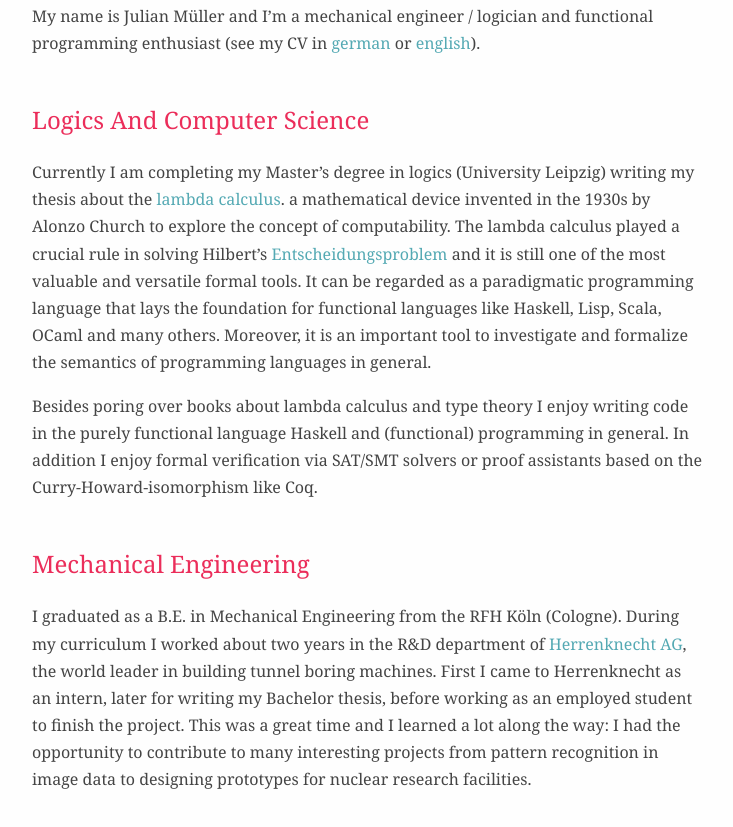
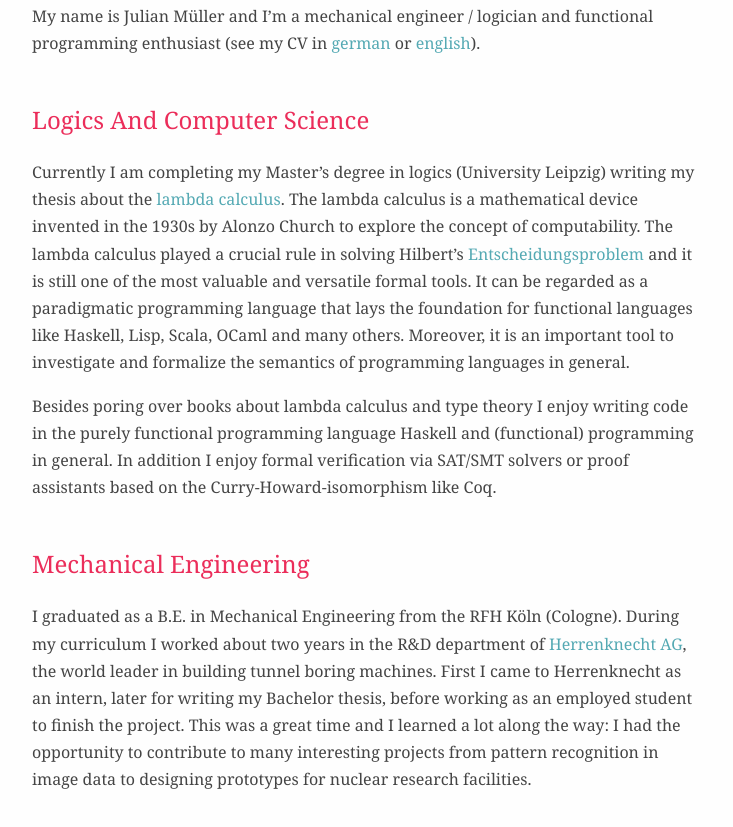
Before and after one commit to julmue/julmue.github.io, a plain HTML site: page index.html in a window 1280 px wide. Shown: the part 5599-6426 px from the top of the page, without its empty margins (272-1005 px from the left). Drawn offline with Linux system fonts and the light colour scheme; a web font is replaced by a local one.

Commit message:
minor changes

```diff
--- a/index.html
+++ b/index.html
@@ -114,8 +114,8 @@
 </div>
 <p>My name is Julian Müller and I’m a mechanical engineer / logician and functional programming enthusiast (see my CV in <a href="./files/CV_Julian_Mueller_de.pdf">german</a> or <a href="./files/CV_Julian_Mueller_en.pdf">english</a>).</p>
 <h3 id="logics-and-computer-science">Logics And Computer Science</h3>
-<p>Currently I am completing my Master’s degree in logics (University Leipzig) writing my thesis about the <a href="https://en.wikipedia.org/wiki/Lambda_calculus">lambda calculus</a>. a mathematical device invented in the 1930s by Alonzo Church to explore the concept of computability. The lambda calculus played a crucial rule in solving Hilbert’s <a href="https://en.wikipedia.org/wiki/Entscheidungsproblem">Entscheidungsproblem</a> and it is still one of the most valuable and versatile formal tools. It can be regarded as a paradigmatic programming language that lays the foundation for functional languages like Haskell, Lisp, Scala, OCaml and many others. Moreover, it is an important tool to investigate and formalize the semantics of programming languages in general.</p>
-<p>Besides poring over books about lambda calculus and type theory I enjoy writing code in the purely functional language Haskell and (functional) programming in general. In addition I enjoy formal verification via SAT/SMT solvers or proof assistants based on the Curry-Howard-isomorphism like Coq.</p>
+<p>Currently I am completing my Master’s degree in logics (University Leipzig) writing my thesis about the <a href="https://en.wikipedia.org/wiki/Lambda_calculus">lambda calculus</a>. The lambda calculus is a mathematical device invented in the 1930s by Alonzo Church to explore the concept of computability. The lambda calculus played a crucial rule in solving Hilbert’s <a href="https://en.wikipedia.org/wiki/Entscheidungsproblem">Entscheidungsproblem</a> and it is still one of the most valuable and versatile formal tools. It can be regarded as a paradigmatic programming language that lays the foundation for functional languages like Haskell, Lisp, Scala, OCaml and many others. Moreover, it is an important tool to investigate and formalize the semantics of programming languages in general.</p>
+<p>Besides poring over books about lambda calculus and type theory I enjoy writing code in the purely functional programming language Haskell and (functional) programming in general. In addition I enjoy formal verification via SAT/SMT solvers or proof assistants based on the Curry-Howard-isomorphism like Coq.</p>
 <h3 id="mechanical-engineering">Mechanical Engineering</h3>
 <p>I graduated as a B.E. in Mechanical Engineering from the RFH Köln (Cologne). During my curriculum I worked about two years in the R&amp;D department of <a href="https://www.herrenknecht.com/en/home.html">Herrenknecht AG</a>, the world leader in building tunnel boring machines. First I came to Herrenknecht as an intern, later for writing my Bachelor thesis, before working as an employed student to finish the project. This was a great time and I learned a lot along the way: I had the opportunity to contribute to many interesting projects from pattern recognition in image data to designing prototypes for nuclear research facilities.</p>
  <footer>
```
